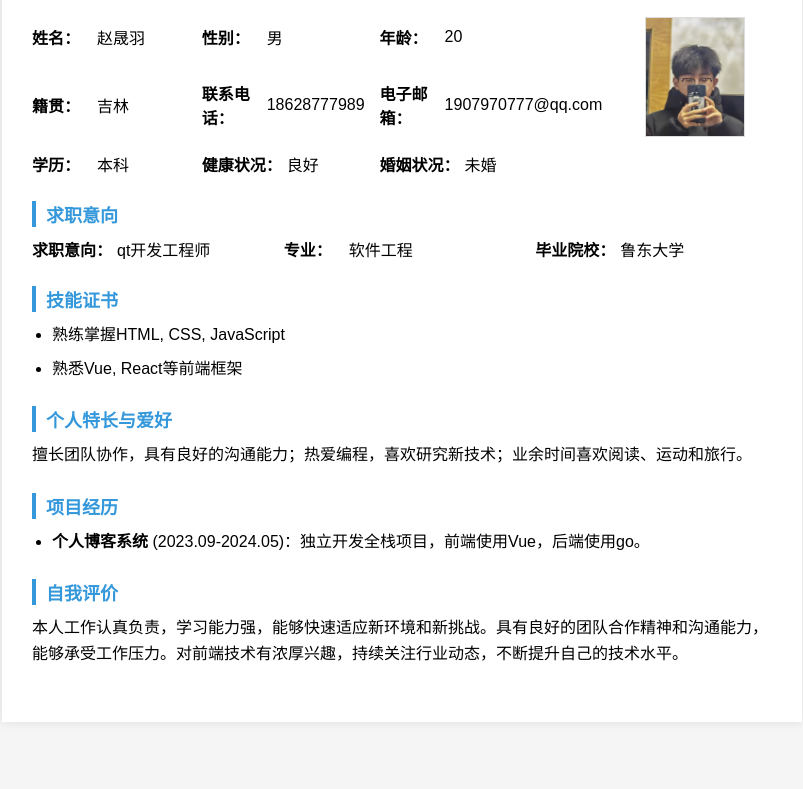
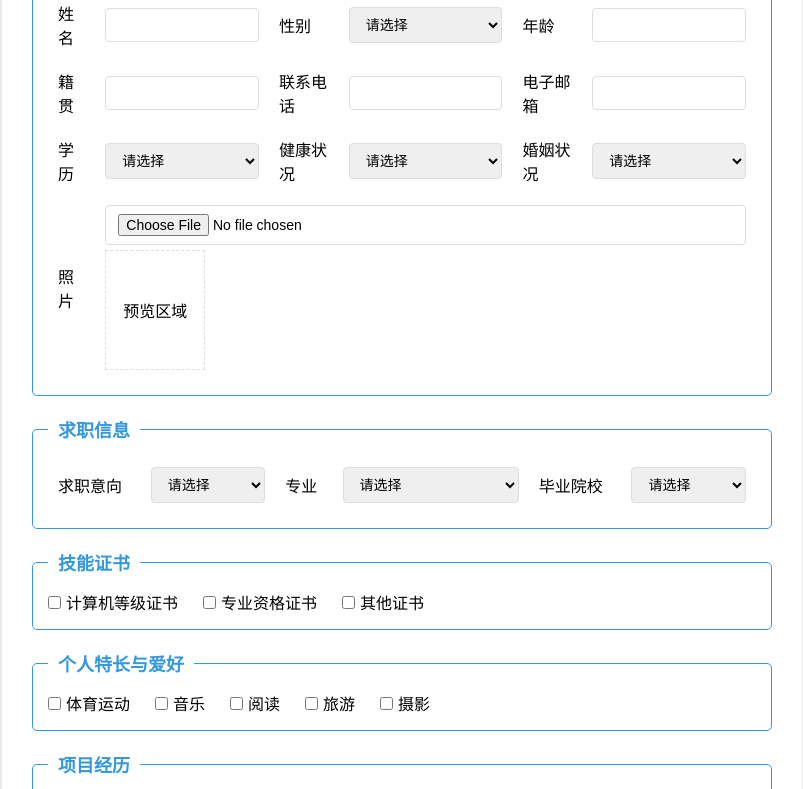
Before and after one commit to bhzsy/zchat, a plain HTML site: page index.html in a window 1280 px wide. Shown: the part 100-889 px from the top of the page, without its empty margins (238-1041 px from the left). Before the commit the page ends 842 px from the top, so only its background shows below. Drawn offline with Linux system fonts and the light colour scheme.

Commit message:
Add files via upload

```diff
--- a/index.html
+++ b/index.html
@@ -3,7 +3,7 @@
 <head>
     <meta charset="UTF-8">
     <meta name="viewport" content="width=device-width, initial-scale=1.0">
-    <title>个人简历 - 赵晟羽</title>
+    <title>个人简历表格</title>
     <style>
         * {
             margin: 0;
@@ -15,210 +15,332 @@
         body {
             background-color: #f5f5f5;
             padding: 20px;
+            display: flex;
+            justify-content: center;
         }
 
-        .resume-container {
+        .resume-form {
+            width: 100%;
             max-width: 800px;
-            margin: 0 auto;
             background-color: white;
             box-shadow: 0 0 10px rgba(0, 0, 0, 0.1);
             padding: 30px;
+            border-radius: 8px;
         }
 
-        .resume-title {
-            text-align: center;
-            font-size: 24px;
-            font-weight: bold;
+        fieldset {
+            border: 1px solid #3498db;
+            border-radius: 5px;
+            padding: 15px;
             margin-bottom: 20px;
-            color: #333;
-            border-bottom: 2px solid #3498db;
-            padding-bottom: 10px;
         }
 
-        .section {
-            margin-bottom: 25px;
+        legend {
+            color: #3498db;
+            font-weight: bold;
+            padding: 0 10px;
+            font-size: 18px;
         }
 
-        .section-title {
-            font-size: 18px;
-            font-weight: bold;
-            color: #3498db;
-            margin-bottom: 10px;
-            border-left: 4px solid #3498db;
-            padding-left: 10px;
+        table {
+            width: 100%;
+            border-collapse: collapse;
         }
 
-        .basic-info {
-            display: grid;
-            grid-template-columns: repeat(4, 1fr);
-            gap: 15px;
-            margin-bottom: 15px;
+        td {
+            padding: 10px;
+            vertical-align: middle;
         }
 
-        .info-item {
+        input[type="text"],
+        input[type="number"],
+        input[type="tel"],
+        input[type="email"],
+        input[type="file"],
+        select,
+        textarea {
+            width: 100%;
+            padding: 8px 12px;
+            border: 1px solid #ddd;
+            border-radius: 4px;
+            font-size: 14px;
+            transition: border-color 0.3s;
+        }
+
+        input[type="text"]:focus,
+        input[type="number"]:focus,
+        input[type="tel"]:focus,
+        input[type="email"]:focus,
+        select:focus,
+        textarea:focus {
+            border-color: #3498db;
+            outline: none;
+        }
+
+        textarea {
+            min-height: 80px;
+            resize: vertical;
+        }
+
+        .checkbox-group {
+            display: flex;
+            flex-wrap: wrap;
+            gap: 10px;
+        }
+
+        .checkbox-item {
             display: flex;
             align-items: center;
+            margin-right: 15px;
         }
 
-        .info-label {
-            font-weight: bold;
+        .checkbox-item input {
+            width: auto;
             margin-right: 5px;
-            min-width: 60px;
         }
 
-        .info-content {
-            flex: 1;
+        .buttons {
+            display: flex;
+            justify-content: center;
+            gap: 20px;
+            margin-top: 20px;
         }
 
-        .photo-container {
-            grid-column: 4;
-            grid-row: 1 / span 2;
-            display: flex;
-            justify-content: center;
-            align-items: center;
+        button {
+            padding: 10px 25px;
+            border: none;
+            border-radius: 4px;
+            font-size: 16px;
+            cursor: pointer;
+            transition: background-color 0.3s;
         }
 
-        .photo {
+        button[type="submit"] {
+            background-color: #3498db;
+            color: white;
+        }
+
+        button[type="reset"] {
+            background-color: #f1f1f1;
+            color: #333;
+        }
+
+        button:hover {
+            opacity: 0.9;
+        }
+
+        .photo-preview {
             width: 100px;
             height: 120px;
-            object-fit: cover;
-            border: 1px solid #ddd;
+            border: 1px dashed #ddd;
+            margin-top: 5px;
+            display: flex;
+            align-items: center;
+            justify-content: center;
+            overflow: hidden;
         }
 
-        /* 其他样式保持不变 */
-        .job-intention {
-            display: grid;
-            grid-template-columns: repeat(3, 1fr);
-            gap: 15px;
-        }
-
-        .skills-certificates, .hobbies, .projects, .self-evaluation {
-            line-height: 1.6;
-        }
-
-        .projects ul, .skills-certificates ul {
-            padding-left: 20px;
-        }
-
-        .projects li, .skills-certificates li {
-            margin-bottom: 8px;
+        .photo-preview img {
+            max-width: 100%;
+            max-height: 100%;
         }
 
         @media (max-width: 600px) {
-            .basic-info {
-                grid-template-columns: 1fr;
-            }
-
-            .photo-container {
-                grid-column: 1;
-                grid-row: auto;
-                justify-content: flex-start;
-                margin-top: 15px;
+            td {
+                display: block;
+                width: 100%;
             }
         }
     </style>
 </head>
 <body>
-    <div class="resume-container">
-        <div class="resume-title">个人简历</div>
+    <form class="resume-form" action="#" method="post" enctype="multipart/form-data">
+        <fieldset>
+            <legend>基本信息</legend>
+            <table>
+                <tr>
+                    <td>姓名</td>
+                    <td><input type="text" name="name" required maxlength="20"></td>
+                    <td>性别</td>
+                    <td>
+                        <select name="gender" required>
+                            <option value="">请选择</option>
+                            <option value="male">男</option>
+                            <option value="female">女</option>
+                        </select>
+                    </td>
+                    <td>年龄</td>
+                    <td><input type="number" name="age" min="18" max="60" required></td>
+                </tr>
+                <tr>
+                    <td>籍贯</td>
+                    <td><input type="text" name="hometown" required maxlength="50"></td>
+                    <td>联系电话</td>
+                    <td><input type="tel" name="phone" required pattern="[0-9]{11}"></td>
+                    <td>电子邮箱</td>
+                    <td><input type="email" name="email" required></td>
+                </tr>
+                <tr>
+                    <td>学历</td>
+                    <td>
+                        <select name="education" required>
+                            <option value="">请选择</option>
+                            <option value="high-school">高中</option>
+                            <option value="college">大专</option>
+                            <option value="bachelor">本科</option>
+                            <option value="master">硕士</option>
+                            <option value="phd">博士</option>
+                        </select>
+                    </td>
+                    <td>健康状况</td>
+                    <td>
+                        <select name="health" required>
+                            <option value="">请选择</option>
+                            <option value="excellent">优秀</option>
+                            <option value="good">良好</option>
+                            <option value="fair">一般</option>
+                        </select>
+                    </td>
+                    <td>婚姻状况</td>
+                    <td>
+                        <select name="marriage" required>
+                            <option value="">请选择</option>
+                            <option value="single">未婚</option>
+                            <option value="married">已婚</option>
+                            <option value="divorced">离异</option>
+                        </select>
+                    </td>
+                </tr>
+                <tr>
+                    <td>照片</td>
+                    <td colspan="5">
+                        <input type="file" name="photo" accept="image/*" required>
+                        <div class="photo-preview" id="photoPreview">
+                            <span>预览区域</span>
+                        </div>
+                    </td>
+                </tr>
+            </table>
+        </fieldset>
 
-        <div class="section">
-            <div class="basic-info">
-                <div class="info-item">
-                    <span class="info-label">姓名：</span>
-                    <span class="info-content">赵晟羽</span>
+        <fieldset>
+            <legend>求职信息</legend>
+            <table>
+                <tr>
+                    <td>求职意向</td>
+                    <td>
+                        <select name="job_intention" required>
+                            <option value="">请选择</option>
+                            <option value="frontend">前端开发</option>
+                            <option value="backend">后端开发</option>
+                            <option value="fullstack">全栈开发</option>
+                            <option value="designer">设计师</option>
+                            <option value="product">产品经理</option>
+                        </select>
+                    </td>
+                    <td>专业</td>
+                    <td>
+                        <select name="major" required>
+                            <option value="">请选择</option>
+                            <option value="computer">计算机科学与技术</option>
+                            <option value="software">软件工程</option>
+                            <option value="network">网络工程</option>
+                            <option value="electronic">电子信息工程</option>
+                            <option value="other">其他</option>
+                        </select>
+                    </td>
+                    <td>毕业院校</td>
+                    <td>
+                        <select name="school" required>
+                            <option value="">请选择</option>
+                            <option value="tsinghua">清华大学</option>
+                            <option value="pku">北京大学</option>
+                            <option value="fudan">复旦大学</option>
+                            <option value="zju">浙江大学</option>
+                            <option value="ldu">鲁东大学</option>
+                            <option value="other">其他院校</option>
+                        </select>
+                    </td>
+                </tr>
+            </table>
+        </fieldset>
+
+        <fieldset>
+            <legend>技能证书</legend>
+            <div class="checkbox-group">
+                <div class="checkbox-item">
+                    <input type="checkbox" id="cert2" name="certificates" value="computer">
+                    <label for="cert2">计算机等级证书</label>
                 </div>
-                <div class="info-item">
-                    <span class="info-label">性别：</span>
-                    <span class="info-content">男</span>
+                <div class="checkbox-item">
+                    <input type="checkbox" id="cert3" name="certificates" value="professional">
+                    <label for="cert3">专业资格证书</label>
                 </div>
-                <div class="info-item">
-                    <span class="info-label">年龄：</span>
-                    <span class="info-content">20</span>
-                </div>
-
-                <div class="photo-container">
-                    <img src="src/5438afca945c968483bcf4adefc22a00_720.jpg" alt="照片" class="photo" alt="照片" class="photo">
-                </div>
-
-                <div class="info-item">
-                    <span class="info-label">籍贯：</span>
-                    <span class="info-content">吉林</span>
-                </div>
-                <div class="info-item">
-                    <span class="info-label">联系电话：</span>
-                    <span class="info-content">18628777989</span>
-                </div>
-                <div class="info-item">
-                    <span class="info-label">电子邮箱：</span>
-                    <span class="info-content">1907970777@qq.com</span>
-                </div>
-
-                <div class="info-item">
-                    <span class="info-label">学历：</span>
-                    <span class="info-content">本科</span>
-                </div>
-                <div class="info-item">
-                    <span class="info-label">健康状况：</span>
-                    <span class="info-content">良好</span>
-                </div>
-                <div class="info-item">
-                    <span class="info-label">婚姻状况：</span>
-                    <span class="info-content">未婚</span>
+                <div class="checkbox-item">
+                    <input type="checkbox" id="cert5" name="certificates" value="other">
+                    <label for="cert5">其他证书</label>
                 </div>
             </div>
-        </div>
-      <div class="section">
-            <div class="section-title">求职意向</div>
-            <div class="job-intention">
-                <div class="info-item">
-                    <span class="info-label">求职意向：</span>
-                    <span class="info-content">qt开发工程师</span>
+        </fieldset>
+
+        <fieldset>
+            <legend>个人特长与爱好</legend>
+            <div class="checkbox-group">
+                <div class="checkbox-item">
+                    <input type="checkbox" id="hobby1" name="hobbies" value="sports">
+                    <label for="hobby1">体育运动</label>
                 </div>
-                <div class="info-item">
-                    <span class="info-label">专业：</span>
-                    <span class="info-content">软件工程</span>
+                <div class="checkbox-item">
+                    <input type="checkbox" id="hobby2" name="hobbies" value="music">
+                    <label for="hobby2">音乐</label>
                 </div>
-                <div class="info-item">
-                    <span class="info-label">毕业院校：</span>
-                    <span class="info-content">鲁东大学</span>
+                <div class="checkbox-item">
+                    <input type="checkbox" id="hobby3" name="hobbies" value="reading">
+                    <label for="hobby3">阅读</label>
+                </div>
+                <div class="checkbox-item">
+                    <input type="checkbox" id="hobby4" name="hobbies" value="travel">
+                    <label for="hobby4">旅游</label>
+                </div>
+                <div class="checkbox-item">
+                    <input type="checkbox" id="hobby5" name="hobbies" value="photography">
+                    <label for="hobby5">摄影</label>
                 </div>
             </div>
+        </fieldset>
+
+        <fieldset>
+            <legend>项目经历</legend>
+            <textarea name="project_experience" required maxlength="500" placeholder="请详细描述您的项目经历..."></textarea>
+        </fieldset>
+
+        <fieldset>
+            <legend>自我评价</legend>
+            <textarea name="self_evaluation" required maxlength="300" placeholder="请简要描述您的自我评价..."></textarea>
+        </fieldset>
+
+        <div class="buttons">
+            <button type="submit">提交</button>
+            <button type="reset">重置</button>
         </div>
+    </form>
 
-        <div class="section">
-            <div class="section-title">技能证书</div>
-            <div class="skills-certificates">
-                <ul>
-                    <li>熟练掌握HTML, CSS, JavaScript</li>
-                    <li>熟悉Vue, React等前端框架</li>
-                </ul>
-            </div>
-        </div>
-
-        <div class="section">
-            <div class="section-title">个人特长与爱好</div>
-            <div class="hobbies">
-                <p>擅长团队协作，具有良好的沟通能力；热爱编程，喜欢研究新技术；业余时间喜欢阅读、运动和旅行。</p>
-            </div>
-        </div>
-
-        <div class="section">
-            <div class="section-title">项目经历</div>
-            <div class="projects">
-                <ul>
-
-                    <li><strong>个人博客系统</strong> (2023.09-2024.05)：独立开发全栈项目，前端使用Vue，后端使用go。</li>
-                </ul>
-            </div>
-        </div>
-
-        <div class="section">
-            <div class="section-title">自我评价</div>
-            <div class="self-evaluation">
-                <p>本人工作认真负责，学习能力强，能够快速适应新环境和新挑战。具有良好的团队合作精神和沟通能力，能够承受工作压力。对前端技术有浓厚兴趣，持续关注行业动态，不断提升自己的技术水平。</p>
-            </div>
-        </div>
-    </div>
+    <script>
+        // 照片预览功能
+        document.querySelector('input[name="photo"]').addEventListener('change', function(e) {
+            const file = e.target.files[0];
+            if (file) {
+                const reader = new FileReader();
+                reader.onload = function(event) {
+                    const preview = document.getElementById('photoPreview');
+                    preview.innerHTML = '';
+                    const img = document.createElement('img');
+                    img.src = event.target.result;
+                    preview.appendChild(img);
+                };
+                reader.readAsDataURL(file);
+            }
+        });
+    </script>
 </body>
 </html>
```
